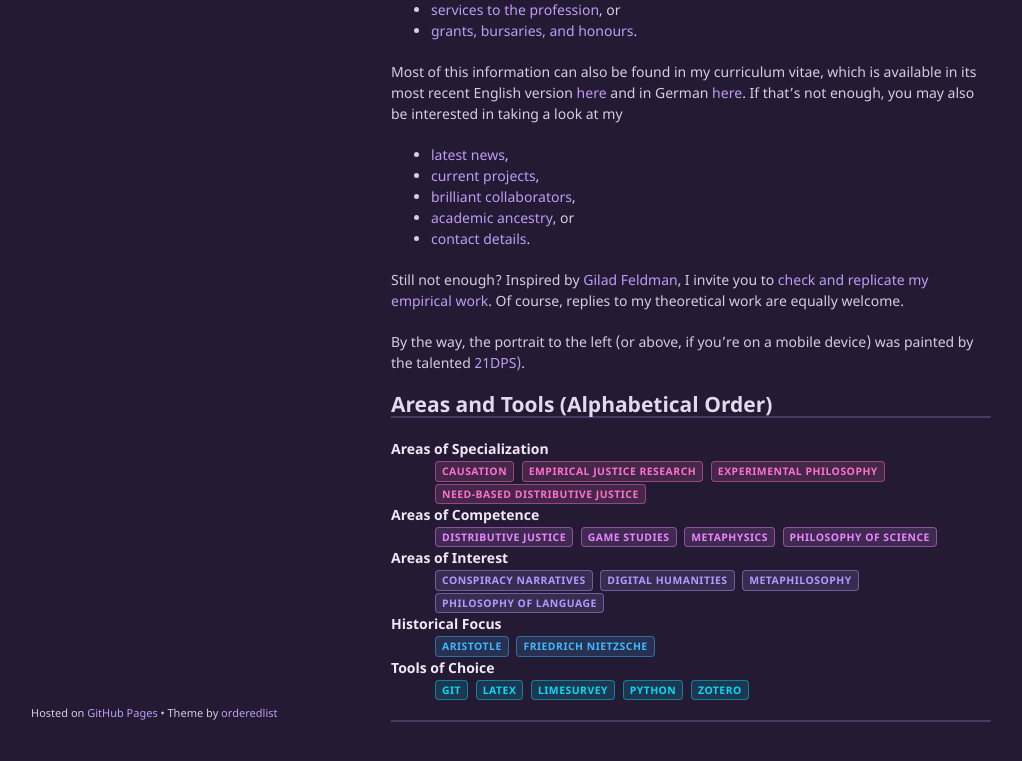
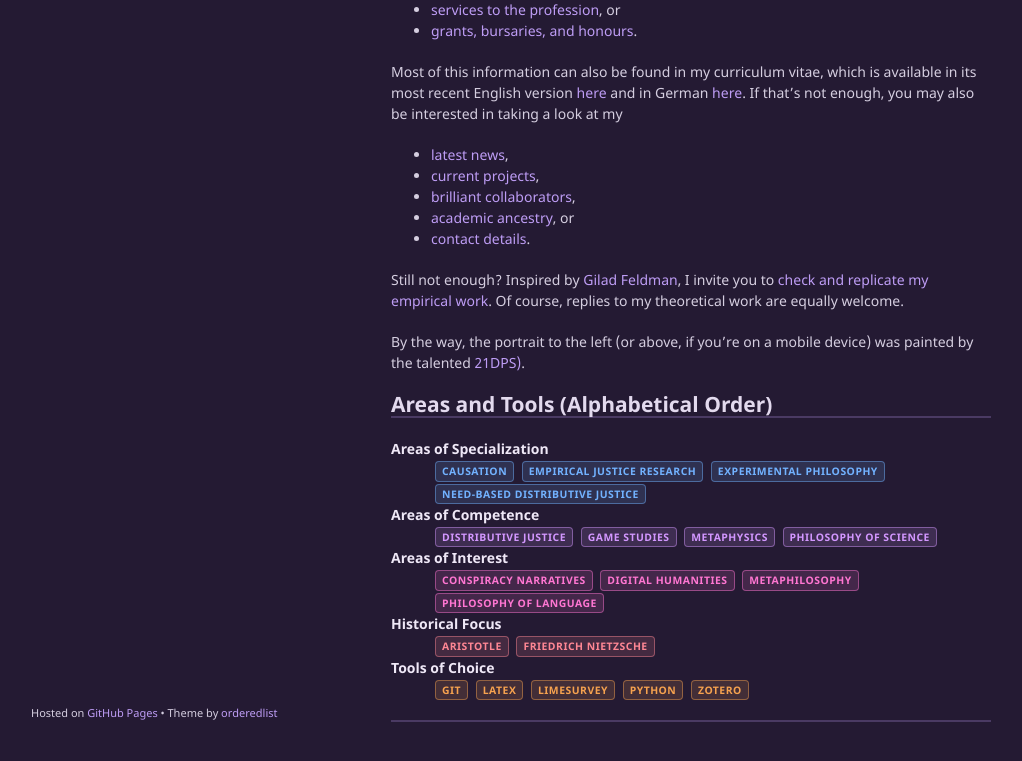
Before and after one commit to alephmembeth/alephmembeth.github.io, a Jekyll site: the page built from index.md, in a window 1280 px wide and 1187 px high. Shown: the part 395-1156 px from the top of the window, without its empty margins (129-1151 px from the left). Built offline with Jekyll 4.4.1, drawn with Linux system fonts in a browser that asks for light colours.

Commit message:
Update style.scss

```diff
--- a/assets/css/style.scss
+++ b/assets/css/style.scss
@@ -27,11 +27,12 @@
    a:hover, a:focus { color: inherit; text-decoration: underline; }
 }
 
-.label-specialization { --label-color: #FF70CB; }
-.label-competence     { --label-color: #EB84FF; }
-.label-interest       { --label-color: #AD9CFF; }
-.label-history        { --label-color: #41B7FF; }
-.label-tools          { --label-color: #00DBF9; }
-.label-source         { --label-color: #BE9DF5; }
-.label-status         { --label-color: #00DC64; }
-.label-topic          { --label-color: #BAB3C8; }
+.label-specialization { --label-color: #72B2FF; }
+.label-competence     { --label-color: #D397FF; }
+.label-interest       { --label-color: #FF76D2; }
+.label-history        { --label-color: #FF8794; }
+.label-tools          { --label-color: #F6A24F; }
+
+.label-source         { --label-color: #72B2FF; }
+.label-status         { --label-color: #FF76D2; }
+.label-topic          { --label-color: #F6A250; }
```
